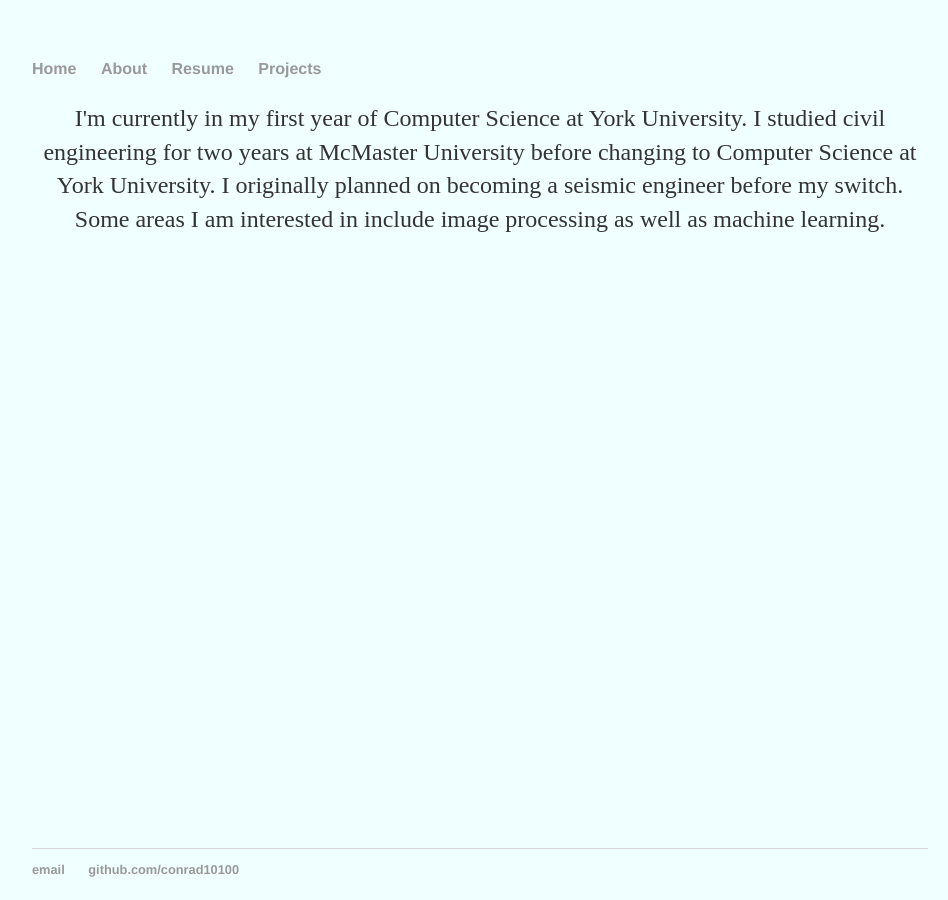
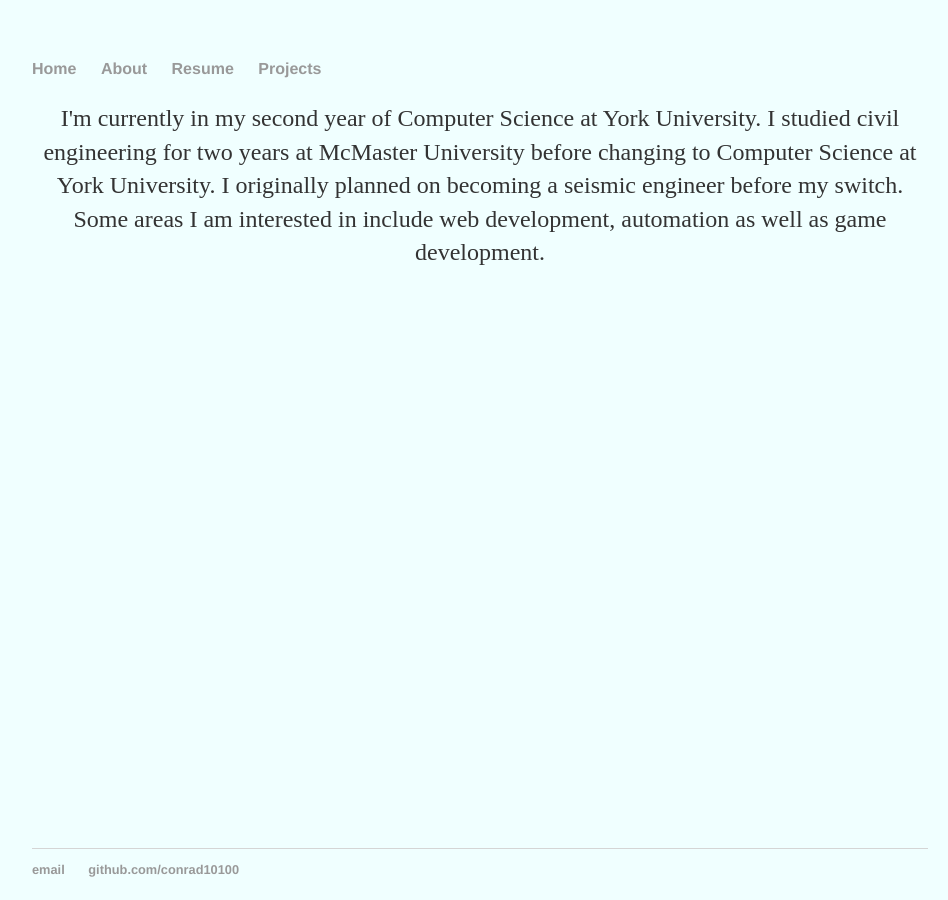
Before and after one commit to conrad10100/conrad10100.github.io, a Jekyll site: the page built from about/index.html, in a window 1280 px wide. Shown: the whole page, without its empty margins (160-1108 px from the left). Built offline with Jekyll 4.4.1, drawn with Linux system fonts in a browser that asks for light colours.

Commit message:
Update index.html

```diff
--- a/about/index.html
+++ b/about/index.html
@@ -3,7 +3,7 @@ layout: default
 title: Conrad Chiu
 ---
 <div class="blurb">
-		<p>I'm currently in my first year of Computer Science at York University. I studied civil engineering for two years at McMaster University before changing to Computer Science at York University.
-      I originally planned on becoming a seismic engineer before my switch. Some areas I am interested in include image processing
-      as well as machine learning.</p>
+		<p>I'm currently in my second year of Computer Science at York University. I studied civil engineering for two years at McMaster University before changing to Computer Science at York University.
+      I originally planned on becoming a seismic engineer before my switch. Some areas I am interested in include web development, automation
+	as well as game development.</p>
 </div><!-- /.blurb -->
```
